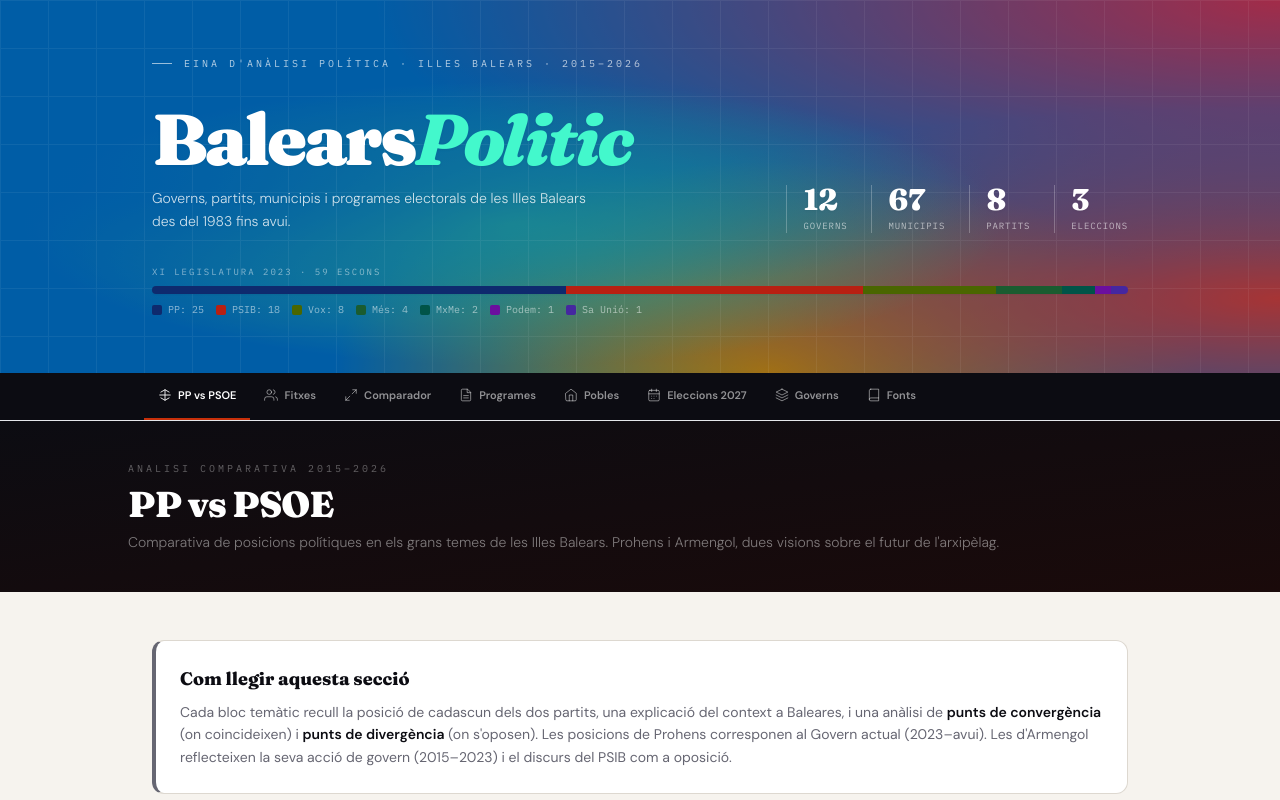
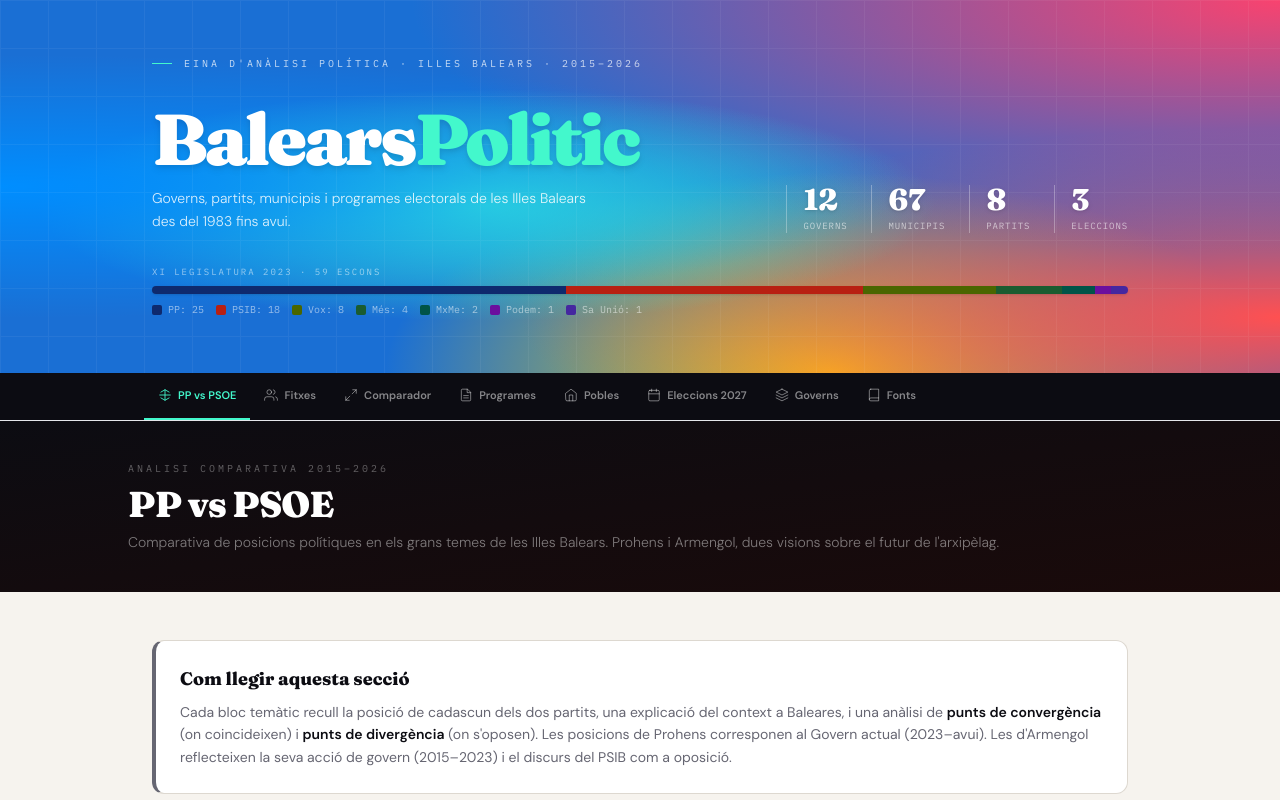
Before and after one commit to Tololiver/balearspolitic, a React (Vite) app: page / in a window 1280 px wide. Shown: the top 800 px of the page. Built offline with nearby package versions, Linux system fonts and the light colour scheme.

Commit message:
feat: mint color system + Programes section + brighter gradient

```diff
--- a/src/components/layout/Header.jsx
+++ b/src/components/layout/Header.jsx
@@ -1,29 +1,31 @@
 // src/components/layout/Header.jsx
+// Quan arribi el logotip: substitueix el <h1> per <img src="/logo.svg" alt="BalearsPolitic" className="h-14 md:h-20" />
+
 export default function Header() {
   return (
     <header className="relative overflow-hidden">
 
-      {/* ── Mesh gradient background ── */}
+      {/* ── Mesh gradient — més lluminós ── */}
       <div
         className="absolute inset-0"
         style={{
           background: `
-            radial-gradient(ellipse at 0% 50%, #008EFF 0%, transparent 55%),
-            radial-gradient(ellipse at 40% 60%, #43F8CC 0%, transparent 45%),
-            radial-gradient(ellipse at 100% 0%,  #F8436F 0%, transparent 50%),
-            radial-gradient(ellipse at 100% 80%, #FF5051 0%, transparent 45%),
-            radial-gradient(ellipse at 60% 100%,  #F2CC0F 0%, transparent 40%),
-            #008EFF
+            radial-gradient(ellipse at 0% 50%,   #008EFF 0%, transparent 50%),
+            radial-gradient(ellipse at 38% 55%,  #43F8CC 0%, transparent 40%),
+            radial-gradient(ellipse at 100% 0%,  #F8436F 0%, transparent 48%),
+            radial-gradient(ellipse at 100% 85%, #FF5051 0%, transparent 42%),
+            radial-gradient(ellipse at 65% 100%, #F2CC0F 0%, transparent 38%),
+            #1a6fd4
           `
         }}
       />
 
-      {/* ── Dark scrim for text readability ── */}
-      <div className="absolute inset-0 bg-black/35" />
+      {/* ── Scrim suau — menys opacitat per deixar passar el gradient ── */}
+      <div className="absolute inset-0 bg-black/22" />
 
-      {/* ── Grid texture overlay ── */}
+      {/* ── Grid texture ── */}
       <div
-        className="absolute inset-0 opacity-[0.06]"
+        className="absolute inset-0 opacity-[0.05]"
         style={{
           backgroundImage: 'linear-gradient(rgba(255,255,255,1) 1px, transparent 1px), linear-gradient(90deg, rgba(255,255,255,1) 1px, transparent 1px)',
           backgroundSize: '48px 48px'
@@ -35,8 +37,8 @@
 
         {/* Eyebrow */}
         <div className="flex items-center gap-3 mb-8">
-          <div className="w-5 h-px bg-white/60" />
-          <span className="font-mono text-[10px] tracking-[3px] uppercase text-white/70">
+          <div className="w-5 h-px" style={{ background: '#43F8CC' }} />
+          <span className="font-mono text-[10px] tracking-[3px] uppercase text-white/75">
             Eina d'Anàlisi Política · Illes Balears · 2015–2026
           </span>
         </div>
@@ -44,17 +46,12 @@
         {/* Title + Stats */}
         <div className="flex flex-col md:flex-row md:items-end md:justify-between gap-8">
           <div>
-            {/* Logo placeholder — substituir per <img> quan arribi el logotip */}
-            <h1 className="font-display text-5xl md:text-7xl font-black leading-none tracking-[-3px] mb-3 drop-shadow-sm">
+            {/* LOGO — substituir per <img> quan arribi */}
+            <h1 className="font-display text-5xl md:text-7xl font-black leading-none tracking-[-3px] mb-3 drop-shadow-md">
               <span className="text-white">Balears</span>
-              <span
-                className="italic"
-                style={{ color: '#43F8CC' }}
-              >
-                Politic
-              </span>
+              <span style={{ color: '#43F8CC' }}>Politic</span>
             </h1>
-            <p className="text-sm text-white/80 font-light max-w-md leading-relaxed drop-shadow-sm">
+            <p className="text-sm text-white/85 font-light max-w-md leading-relaxed">
               Governs, partits, municipis i programes electorals de les Illes Balears
               des del 1983 fins avui.
             </p>
@@ -68,8 +65,8 @@
               { n: '8',  l: 'Partits' },
               { n: '3',  l: 'Eleccions' },
             ].map(({ n, l }) => (
-              <div key={l} className="border-l border-white/25 pl-4">
-                <div className="font-display text-3xl font-extrabold leading-none text-white drop-shadow-sm">{n}</div>
+              <div key={l} className="border-l border-white/30 pl-4">
+                <div className="font-display text-3xl font-extrabold leading-none text-white drop-shadow">{n}</div>
                 <div className="font-mono text-[9px] tracking-widest uppercase text-white/60 mt-1">{l}</div>
               </div>
             ))}
@@ -78,10 +75,10 @@
 
         {/* Parliament bar */}
         <div className="mt-8">
-          <div className="font-mono text-[9px] tracking-[2px] uppercase text-white/50 mb-2">
+          <div className="font-mono text-[9px] tracking-[2px] uppercase text-white/55 mb-2">
             XI Legislatura 2023 · 59 escons
           </div>
-          <div className="flex h-2 rounded overflow-hidden shadow-sm">
+          <div className="flex h-2 rounded overflow-hidden shadow">
             {[
               { color: '#0e2a6e', flex: 25, label: 'PP 25' },
               { color: '#b82012', flex: 18, label: 'PSIB 18' },
--- a/src/components/layout/NavTabs.jsx
+++ b/src/components/layout/NavTabs.jsx
@@ -1,35 +1,33 @@
 // src/components/layout/NavTabs.jsx
 import { NavLink } from 'react-router-dom'
 
+const MINT = '#43F8CC'
+
 const TABS = [
-  { to: '/',               label: 'PP vs PSOE',      icon: <IcoBalance /> },
-  { to: '/partits',        label: 'Fitxes',           icon: <IcoUsers /> },
-  { to: '/comparador',     label: 'Comparador',       icon: <IcoCompare /> },
-  { to: '/programes',      label: 'Programes',        icon: <IcoDoc /> },
-  { to: '/pobles',         label: 'Pobles',           icon: <IcoHouse /> },
-  { to: '/eleccions-2027', label: 'Eleccions 2027',   icon: <IcoCalendar /> },
-  { to: '/governs',        label: 'Governs',          icon: <IcoLayers /> },
-  { to: '/fonts',          label: 'Fonts',            icon: <IcoBook /> },
+  { to: '/',               label: 'PP vs PSOE',    icon: <IcoBalance /> },
+  { to: '/partits',        label: 'Fitxes',        icon: <IcoUsers /> },
+  { to: '/comparador',     label: 'Comparador',    icon: <IcoCompare /> },
+  { to: '/programes',      label: 'Programes',     icon: <IcoDoc /> },
+  { to: '/pobles',         label: 'Pobles',        icon: <IcoHouse /> },
+  { to: '/eleccions-2027', label: 'Eleccions 2027',icon: <IcoCalendar /> },
+  { to: '/governs',        label: 'Governs',       icon: <IcoLayers /> },
+  { to: '/fonts',          label: 'Fonts',         icon: <IcoBook /> },
 ]
 
 export default function NavTabs() {
   return (
     <nav className="bg-ink sticky top-0 z-50 border-b border-white/8">
-      <div className="max-w-5xl mx-auto px-4 flex overflow-x-auto scrollbar-none">
+      <div className="max-w-5xl mx-auto px-4 flex overflow-x-auto" style={{ scrollbarWidth: 'none' }}>
         {TABS.map(({ to, label, icon }) => (
           <NavLink
             key={to}
             to={to}
             end={to === '/'}
-            className={({ isActive }) =>
-              [
-                'flex items-center gap-1.5 px-3.5 py-3.5 text-[11px] font-semibold',
-                'whitespace-nowrap border-b-2 transition-all duration-150',
-                isActive
-                  ? 'text-white border-accent'
-                  : 'text-white/55 border-transparent hover:text-white/90 hover:border-white/25',
-              ].join(' ')
-            }
+            style={({ isActive }) => ({
+              color: isActive ? MINT : 'rgba(255,255,255,0.5)',
+              borderBottomColor: isActive ? MINT : 'transparent',
+            })}
+            className="flex items-center gap-1.5 px-3.5 py-3.5 text-[11px] font-semibold whitespace-nowrap border-b-2 transition-all duration-150 hover:text-white/90"
           >
             {icon}
             <span className="hidden sm:inline">{label}</span>
@@ -41,28 +39,11 @@
   )
 }
 
-// ── Thin SVG icons (strokeWidth 1.5) ──
-function IcoBalance() {
-  return <svg className="w-3.5 h-3.5 flex-shrink-0" viewBox="0 0 24 24" fill="none" stroke="currentColor" strokeWidth="1.5" strokeLinecap="round" strokeLinejoin="round"><path d="M12 3v18M5 7l7-4 7 4M5 17l7 4 7-4M3 12h18"/></svg>
-}
-function IcoUsers() {
-  return <svg className="w-3.5 h-3.5 flex-shrink-0" viewBox="0 0 24 24" fill="none" stroke="currentColor" strokeWidth="1.5" strokeLinecap="round"><path d="M17 21v-2a4 4 0 0 0-4-4H5a4 4 0 0 0-4 4v2"/><circle cx="9" cy="7" r="4"/><path d="M23 21v-2a4 4 0 0 0-3-3.87M16 3.13a4 4 0 0 1 0 7.75"/></svg>
-}
-function IcoCompare() {
-  return <svg className="w-3.5 h-3.5 flex-shrink-0" viewBox="0 0 24 24" fill="none" stroke="currentColor" strokeWidth="1.5" strokeLinecap="round"><polyline points="15 3 21 3 21 9"/><polyline points="9 21 3 21 3 15"/><line x1="21" y1="3" x2="14" y2="10"/><line x1="3" y1="21" x2="10" y2="14"/></svg>
-}
-function IcoDoc() {
-  return <svg className="w-3.5 h-3.5 flex-shrink-0" viewBox="0 0 24 24" fill="none" stroke="currentColor" strokeWidth="1.5" strokeLinecap="round"><path d="M14 2H6a2 2 0 0 0-2 2v16a2 2 0 0 0 2 2h12a2 2 0 0 0 2-2V8z"/><polyline points="14 2 14 8 20 8"/><line x1="16" y1="13" x2="8" y2="13"/><line x1="16" y1="17" x2="8" y2="17"/></svg>
-}
-function IcoHouse() {
-  return <svg className="w-3.5 h-3.5 flex-shrink-0" viewBox="0 0 24 24" fill="none" stroke="currentColor" strokeWidth="1.5" strokeLinecap="round"><path d="M3 9l9-7 9 7v11a2 2 0 0 1-2 2H5a2 2 0 0 1-2-2z"/><polyline points="9 22 9 12 15 12 15 22"/></svg>
-}
-function IcoCalendar() {
-  return <svg className="w-3.5 h-3.5 flex-shrink-0" viewBox="0 0 24 24" fill="none" stroke="currentColor" strokeWidth="1.5" strokeLinecap="round"><rect x="3" y="4" width="18" height="18" rx="2"/><line x1="16" y1="2" x2="16" y2="6"/><line x1="8" y1="2" x2="8" y2="6"/><line x1="3" y1="10" x2="21" y2="10"/><path d="M8 14h.01M12 14h.01M16 14h.01M8 18h.01M12 18h.01"/></svg>
-}
-function IcoLayers() {
-  return <svg className="w-3.5 h-3.5 flex-shrink-0" viewBox="0 0 24 24" fill="none" stroke="currentColor" strokeWidth="1.5" strokeLinecap="round"><polygon points="12 2 2 7 12 12 22 7 12 2"/><polyline points="2 17 12 22 22 17"/><polyline points="2 12 12 17 22 12"/></svg>
-}
-function IcoBook() {
-  return <svg className="w-3.5 h-3.5 flex-shrink-0" viewBox="0 0 24 24" fill="none" stroke="currentColor" strokeWidth="1.5" strokeLinecap="round"><path d="M4 19.5A2.5 2.5 0 0 1 6.5 17H20"/><path d="M6.5 2H20v20H6.5A2.5 2.5 0 0 1 4 19.5v-15A2.5 2.5 0 0 1 6.5 2z"/></svg>
-}
+function IcoBalance()  { return <svg className="w-3.5 h-3.5 flex-shrink-0" viewBox="0 0 24 24" fill="none" stroke="currentColor" strokeWidth="1.5" strokeLinecap="round" strokeLinejoin="round"><path d="M12 3v18M5 7l7-4 7 4M5 17l7 4 7-4M3 12h18"/></svg> }
+function IcoUsers()    { return <svg className="w-3.5 h-3.5 flex-shrink-0" viewBox="0 0 24 24" fill="none" stroke="currentColor" strokeWidth="1.5" strokeLinecap="round"><path d="M17 21v-2a4 4 0 0 0-4-4H5a4 4 0 0 0-4 4v2"/><circle cx="9" cy="7" r="4"/><path d="M23 21v-2a4 4 0 0 0-3-3.87M16 3.13a4 4 0 0 1 0 7.75"/></svg> }
+function IcoCompare()  { return <svg className="w-3.5 h-3.5 flex-shrink-0" viewBox="0 0 24 24" fill="none" stroke="currentColor" strokeWidth="1.5" strokeLinecap="round"><polyline points="15 3 21 3 21 9"/><polyline points="9 21 3 21 3 15"/><line x1="21" y1="3" x2="14" y2="10"/><line x1="3" y1="21" x2="10" y2="14"/></svg> }
+function IcoDoc()      { return <svg className="w-3.5 h-3.5 flex-shrink-0" viewBox="0 0 24 24" fill="none" stroke="currentColor" strokeWidth="1.5" strokeLinecap="round"><path d="M14 2H6a2 2 0 0 0-2 2v16a2 2 0 0 0 2 2h12a2 2 0 0 0 2-2V8z"/><polyline points="14 2 14 8 20 8"/><line x1="16" y1="13" x2="8" y2="13"/><line x1="16" y1="17" x2="8" y2="17"/></svg> }
+function IcoHouse()    { return <svg className="w-3.5 h-3.5 flex-shrink-0" viewBox="0 0 24 24" fill="none" stroke="currentColor" strokeWidth="1.5" strokeLinecap="round"><path d="M3 9l9-7 9 7v11a2 2 0 0 1-2 2H5a2 2 0 0 1-2-2z"/><polyline points="9 22 9 12 15 12 15 22"/></svg> }
+function IcoCalendar() { return <svg className="w-3.5 h-3.5 flex-shrink-0" viewBox="0 0 24 24" fill="none" stroke="currentColor" strokeWidth="1.5" strokeLinecap="round"><rect x="3" y="4" width="18" height="18" rx="2"/><line x1="16" y1="2" x2="16" y2="6"/><line x1="8" y1="2" x2="8" y2="6"/><line x1="3" y1="10" x2="21" y2="10"/></svg> }
+function IcoLayers()   { return <svg className="w-3.5 h-3.5 flex-shrink-0" viewBox="0 0 24 24" fill="none" stroke="currentColor" strokeWidth="1.5" strokeLinecap="round"><polygon points="12 2 2 7 12 12 22 7 12 2"/><polyline points="2 17 12 22 22 17"/><polyline points="2 12 12 17 22 12"/></svg> }
+function IcoBook()     { return <svg className="w-3.5 h-3.5 flex-shrink-0" viewBox="0 0 24 24" fill="none" stroke="currentColor" strokeWidth="1.5" strokeLinecap="round"><path d="M4 19.5A2.5 2.5 0 0 1 6.5 17H20"/><path d="M6.5 2H20v20H6.5A2.5 2.5 0 0 1 4 19.5v-15A2.5 2.5 0 0 1 6.5 2z"/></svg> }
--- a/src/components/sections/Programes.jsx
+++ b/src/components/sections/Programes.jsx
@@ -1,16 +1,175 @@
 // src/components/sections/Programes.jsx
-// TODO: migrar contingut del HTML v3 a aquest component
-// Consulta balearspolitic_v3.html per al contingut complet
+import { useState } from 'react'
+import { useProgrames, useEleccionsResultats } from '@/hooks/useData'
+import { SectionTitleBar, ContentWrap, LoadingSpinner, SeatsBar, ComplianceBadge } from '@/components/ui'
 
-import { SectionTitleBar, ContentWrap } from '@/components/ui'
+const ANYS = [2023, 2019, 2015]
+
+const META = {
+  2023: { winner: 'PP — Govern Prohens',      coalition: 'PP en minoria · Abstenció Vox + Sa Unió · Pacte PP–Vox 2025' },
+  2019: { winner: 'PSIB–PSOE — II Govern Armengol', coalition: 'PSIB + Unidas Podemos + Més per Mallorca' },
+  2015: { winner: 'PSIB–PSOE — I Govern Armengol',  coalition: 'PSIB + Més + MpM · Suport Podemos, GxF, El Pi' },
+}
 
 export default function Programes() {
+  const [any, setAny] = useState(2023)
+  const [open, setOpen] = useState(null)
+
+  const { data: programes, isLoading: pLoad } = useProgrames(any)
+  const { data: resultats, isLoading: rLoad } = useEleccionsResultats(any)
+
+  const isLoading = pLoad || rLoad
+  const meta = META[any]
+  const totalSeats = resultats?.reduce((s, r) => s + (r.escons || 0), 0) || 59
+
   return (
     <>
-      <SectionTitleBar title="Programes" />
+      <SectionTitleBar
+        eyebrow="2015 · 2019 · 2023"
+        title="Programes Electorals"
+        sub="Resultats de cada elecció, resum dels programes i anàlisi del compliment per als partits que van governar."
+        gradient="from-ink to-[#1a1a0a]"
+      />
       <ContentWrap>
-        <p className="text-mid text-sm">Secció en migració des de la versió HTML...</p>
+        {/* Year selector */}
+        <div className="flex gap-3 mb-6">
+          {ANYS.map(a => (
+            <button
+              key={a}
+              onClick={() => { setAny(a); setOpen(null) }}
+              className={`flex-1 py-3 rounded-card font-display font-black text-lg transition-all border-2 ${
+                any === a
+                  ? 'bg-ink text-white border-ink'
+                  : 'bg-white text-mid border-border hover:border-mid'
+              }`}
+            >
+              {a}
+            </button>
+          ))}
+        </div>
+
+        {/* Election header */}
+        <div className="bg-ink rounded-card p-5 mb-5">
+          <div className="font-mono text-[9px] tracking-[2px] uppercase text-white/35 mb-1">Eleccions {any}</div>
+          <div className="font-display text-xl font-black text-white mb-1">
+            Guanya: <span className="text-white/50 font-normal text-base">{meta?.winner}</span>
+          </div>
+          <div className="text-xs text-white/45 mb-4">{meta?.coalition}</div>
+
+          {/* Results bar */}
+          {resultats?.length > 0 && (
+            <>
+              <div className="flex h-3.5 rounded overflow-hidden mb-2">
+                {resultats.map(r => (
+                  <div key={r.id} style={{ flex: (r.escons/totalSeats)*100, background: r.color || r.partits?.color }}
+                       title={`${r.partits?.nom || r.parti_codi}: ${r.escons}`} />
+                ))}
+              </div>
+              <div className="flex flex-wrap gap-3">
+                {resultats.map(r => (
+                  <span key={r.id} className="flex items-center gap-1.5 font-mono text-[10px] text-white/50">
+                    <span className="w-2 h-2 rounded-sm" style={{ background: r.color || r.partits?.color }} />
+                    {r.partits?.nom || r.parti_codi}: {r.escons} ({r.pct_vots})
+                  </span>
+                ))}
+              </div>
+            </>
+          )}
+        </div>
+
+        {/* Program cards */}
+        {isLoading ? (
+          <LoadingSpinner />
+        ) : (
+          <div className="space-y-2">
+            {programes?.map(p => (
+              <ProgramCard
+                key={p.id}
+                programa={p}
+                isOpen={open === p.id}
+                onToggle={() => setOpen(open === p.id ? null : p.id)}
+              />
+            ))}
+          </div>
+        )}
       </ContentWrap>
     </>
   )
 }
+
+function ProgramCard({ programa: p, isOpen, onToggle }) {
+  const color  = p.partits?.color  || '#888'
+  const bgColor = p.partits?.bg_color || '#f5f5f5'
+  const nom    = p.partits?.nom    || p.parti_codi
+
+  return (
+    <div
+      className="bg-white rounded-card border border-border overflow-hidden"
+      style={{ borderLeftWidth: isOpen ? 4 : 2, borderLeftColor: isOpen ? color : 'transparent' }}
+    >
+      <button onClick={onToggle} className="w-full flex items-center justify-between p-4 text-left hover:bg-paper transition-colors">
+        <div className="flex items-center gap-3 flex-wrap">
+          <span className="font-mono text-[10px] font-bold text-white px-2.5 py-1 rounded" style={{ background: color }}>
+            {nom}
+          </span>
+          {p.va_governar && (
+            <span className="font-mono text-[10px] font-bold bg-mes-bg text-mes px-2 py-0.5 rounded">
+              Va governar
+            </span>
+          )}
+          {p.compliment_pct && <ComplianceBadge score={p.compliment_pct} />}
+        </div>
+        <svg className={`w-4 h-4 text-mid flex-shrink-0 transition-transform ${isOpen ? 'rotate-180' : ''}`} viewBox="0 0 24 24" fill="none" stroke="currentColor" strokeWidth="1.5"><polyline points="6 9 12 15 18 9"/></svg>
+      </button>
+
+      {isOpen && (
+        <div className="border-t border-border" style={{ background: bgColor }}>
+          <div className="p-5">
+            <div className="font-mono text-[9px] tracking-[2px] uppercase font-bold mb-2" style={{ color }}>
+              Resum del Programa
+            </div>
+            <p className="text-sm text-mid leading-relaxed mb-4">{p.resum}</p>
+
+            {p.promeses?.length > 0 && (
+              <>
+                <div className="font-mono text-[9px] tracking-[2px] uppercase font-bold mb-2" style={{ color }}>
+                  Promeses Principals
+                </div>
+                <ul className="space-y-1 mb-4">
+                  {p.promeses.map((pr, i) => (
+                    <li key={i} className="flex gap-2 text-xs text-mid leading-relaxed py-1.5 border-b border-black/5 last:border-0">
+                      <span style={{ color }} className="flex-shrink-0 font-bold">→</span>
+                      <span>{pr}</span>
+                    </li>
+                  ))}
+                </ul>
+              </>
+            )}
+
+            {p.link_programa && (
+              <a href={p.link_programa} target="_blank" rel="noreferrer"
+                 className="inline-flex items-center gap-2 text-xs font-semibold text-white px-3 py-1.5 rounded-lg mb-4"
+                 style={{ background: color }}>
+                <svg className="w-3 h-3" viewBox="0 0 24 24" fill="none" stroke="currentColor" strokeWidth="1.5"><path d="M10 13a5 5 0 0 0 7.54.54l3-3a5 5 0 0 0-7.07-7.07l-1.72 1.71"/><path d="M14 11a5 5 0 0 0-7.54-.54l-3 3a5 5 0 0 0 7.07 7.07l1.71-1.71"/></svg>
+                Programa complet
+              </a>
+            )}
+
+            {p.analisi && (
+              <div className="border-t border-black/8 pt-4">
+                <div className="font-mono text-[9px] tracking-[2px] uppercase font-bold text-mid mb-2">
+                  Anàlisi del Compliment
+                </div>
+                <div className="space-y-1">
+                  {p.analisi.split('\n').map((line, i) => (
+                    <p key={i} className="text-xs text-mid leading-relaxed">{line}</p>
+                  ))}
+                </div>
+              </div>
+            )}
+          </div>
+        </div>
+      )}
+    </div>
+  )
+}
```
Also changed, not shown: src/components/layout/Footer.jsx (+6 -4 lines).
